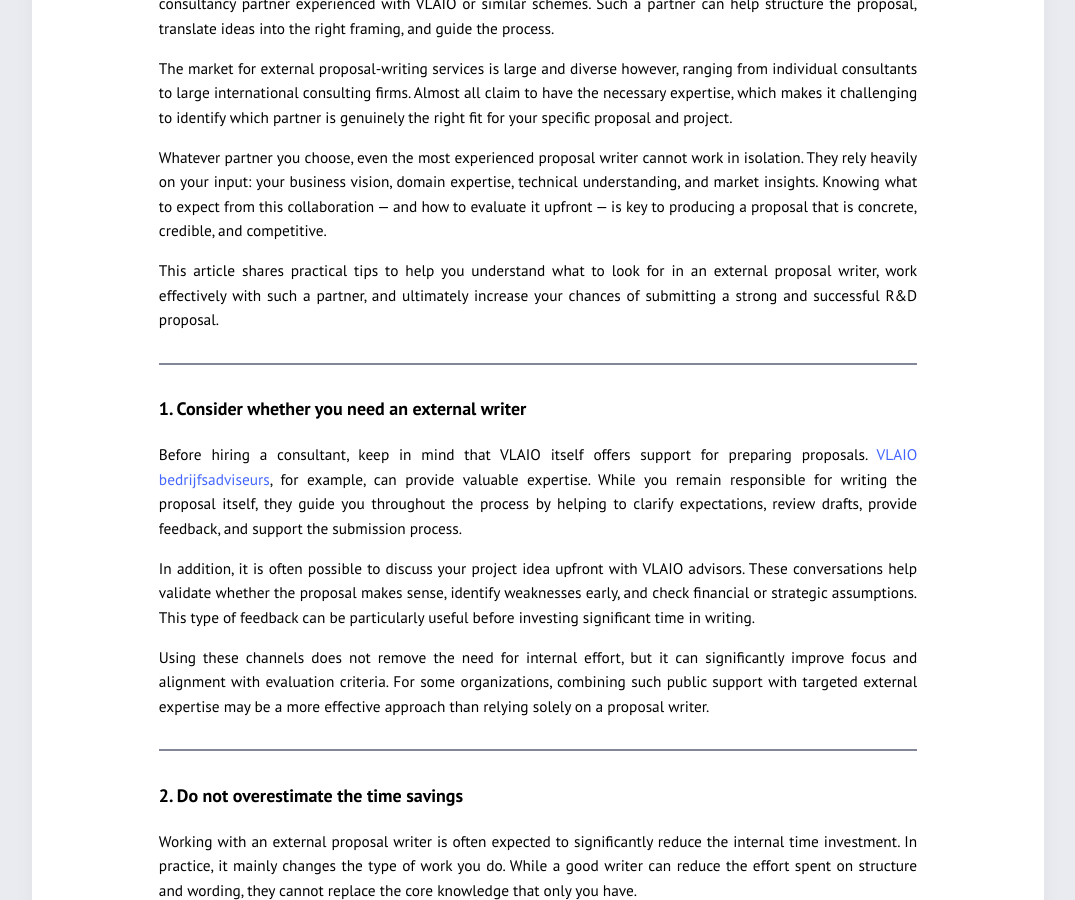
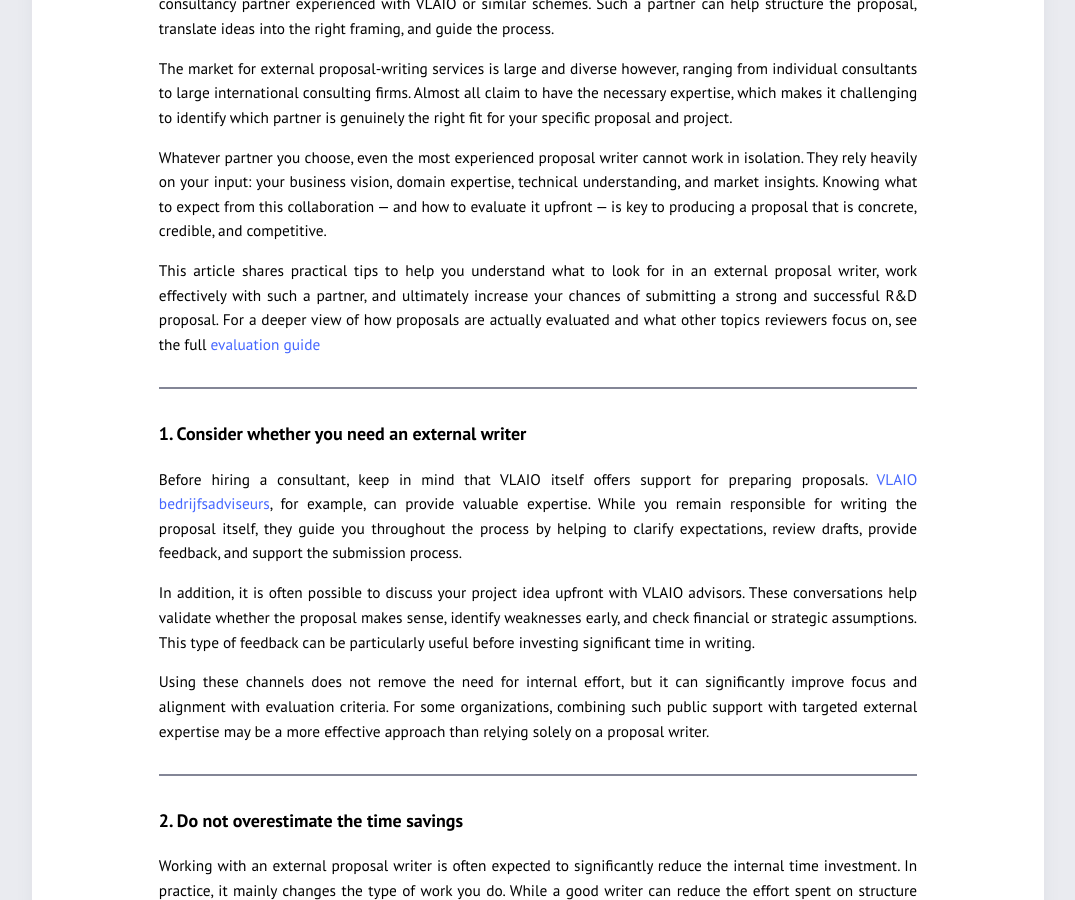
Before and after one commit to tomtourwe/tomtourwe.github.io, a Jekyll site: the page built from _posts/2025-12-31-working-with-a-proposal-writer.md, in a window 1280 px wide and 900 px high, scrolled down 636 px. Shown: the whole window, without its empty margins (102-1177 px from the left). Built offline with Jekyll 4.4.1, drawn with Linux system fonts in a browser that asks for light colours; comment, search, counter and statistics services are not loaded.

Commit message:
Added backlinks

```diff
--- a/_posts/2025-12-31-working-with-a-proposal-writer.md
+++ b/_posts/2025-12-31-working-with-a-proposal-writer.md
@@ -15,7 +15,7 @@ The market for external proposal-writing services is large and diverse however,
 
 Whatever partner you choose, even the most experienced proposal writer cannot work in isolation. They rely heavily on your input: your business vision, domain expertise, technical understanding, and market insights. Knowing what to expect from this collaboration — and how to evaluate it upfront — is key to producing a proposal that is concrete, credible, and competitive.
 
-This article shares practical tips to help you understand what to look for in an external proposal writer, work effectively with such a partner, and ultimately increase your chances of submitting a strong and successful R&D proposal.
+This article shares practical tips to help you understand what to look for in an external proposal writer, work effectively with such a partner, and ultimately increase your chances of submitting a strong and successful R&D proposal. For a deeper view of how proposals are actually evaluated and what other topics reviewers focus on, see the full [evaluation guide](/evaluation-guide)
 
 ---
 
```
Also changed, not shown: _posts/2025-12-27-working-with-an-AI-partner.md (+2 -0 lines), _posts/2026-01-08-what-evaluators-look-for.md (+1 -1 lines).
